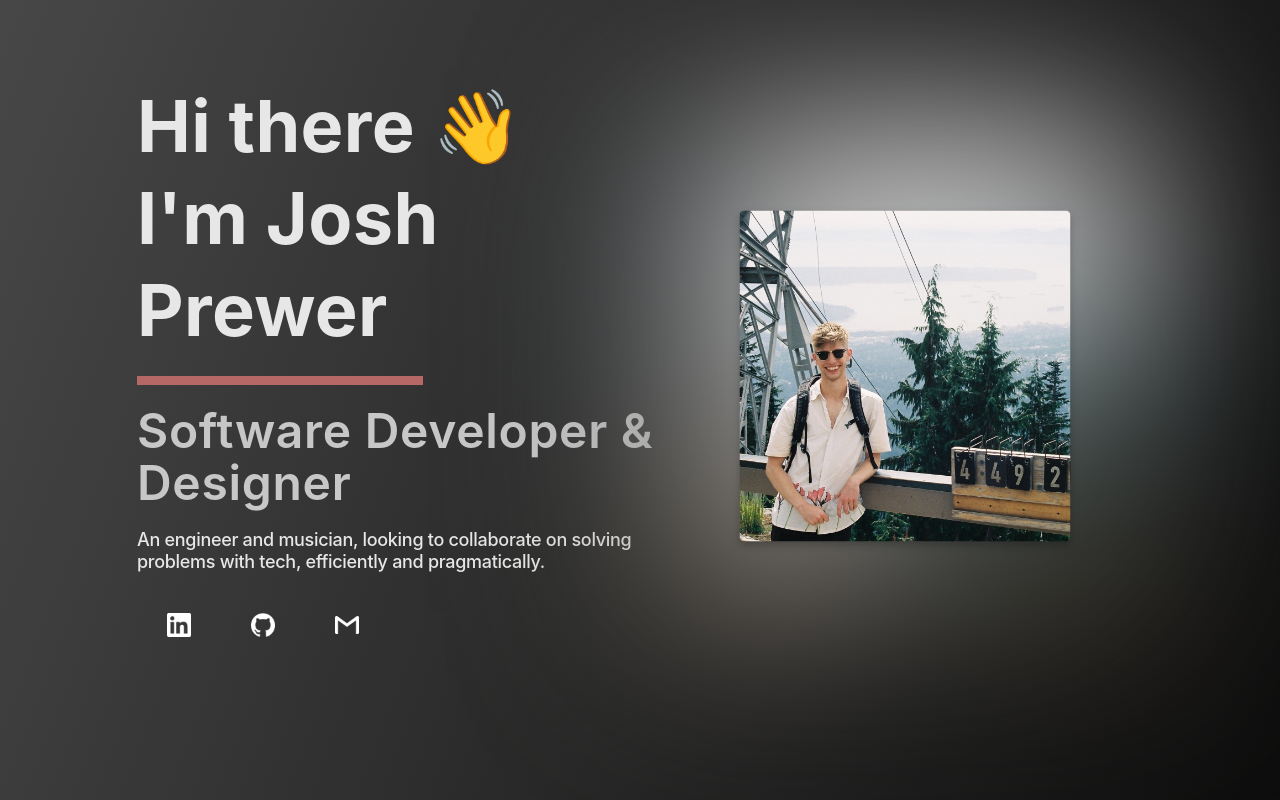
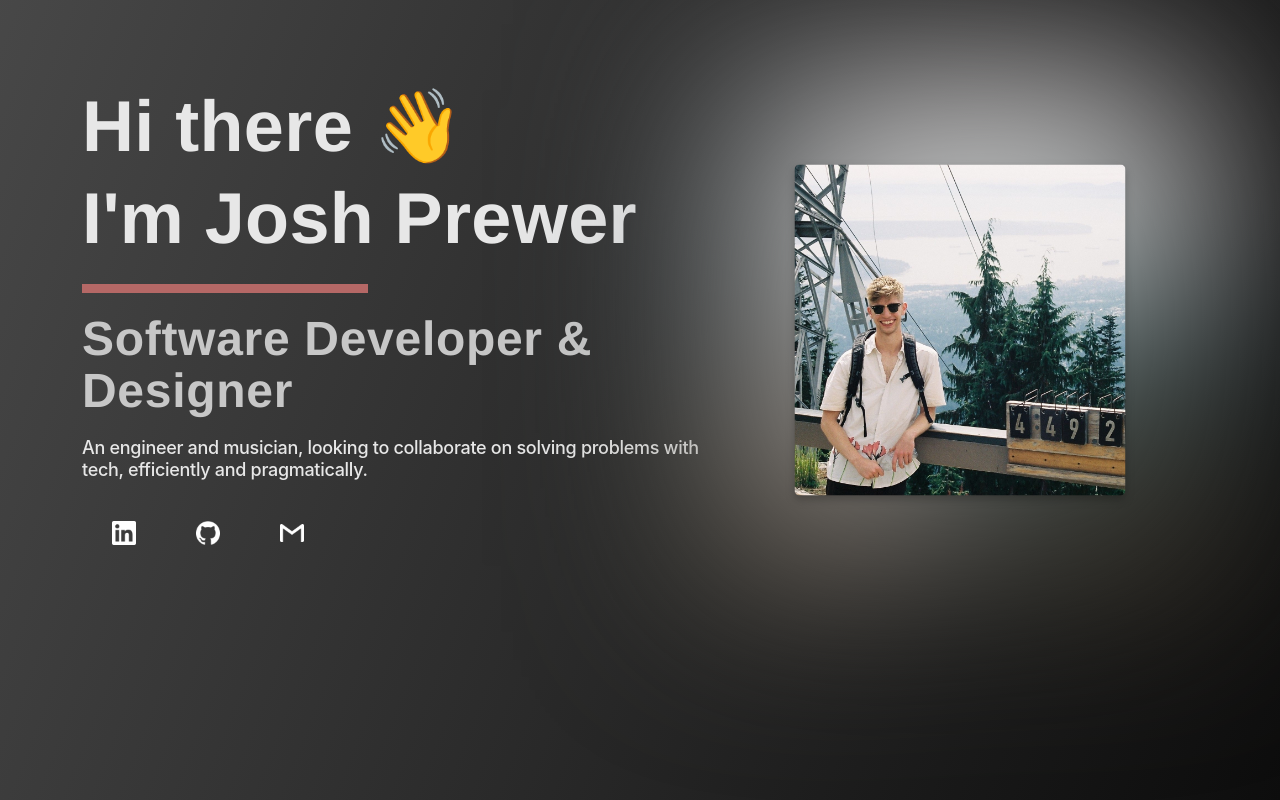
Before and after one commit to joshprewer/joshprewer.github.io, a plain HTML site: page index.html in a window 1280 px wide. Drawn offline with Linux system fonts and the light colour scheme.

Commit message:
Publish deploy 2020-09-15 18:42

```diff
--- a/styles.css
+++ b/styles.css
@@ -11,7 +11,7 @@ body {
     background: linear-gradient(111.34deg, rgba(14, 14, 14, 0.76) 0%, #0D0D0D 100%);
     background-repeat: no-repeat;
     background-attachment: fixed;
-    font-family: SF Pro Display;
+    font-family: Helvetica, arial, san-serif;
 }
 
 .intro {
@@ -22,13 +22,12 @@ body {
     max-width: 1200px;
     margin-left: auto;
     margin-right: auto;
-    padding: 0px;
 }
 
 .intro-text {
     margin: 0px;
     text-align: left;
-    max-width: 530px;
+    max-width: 640px;
 }
 
 .intro-text h1 {
```
